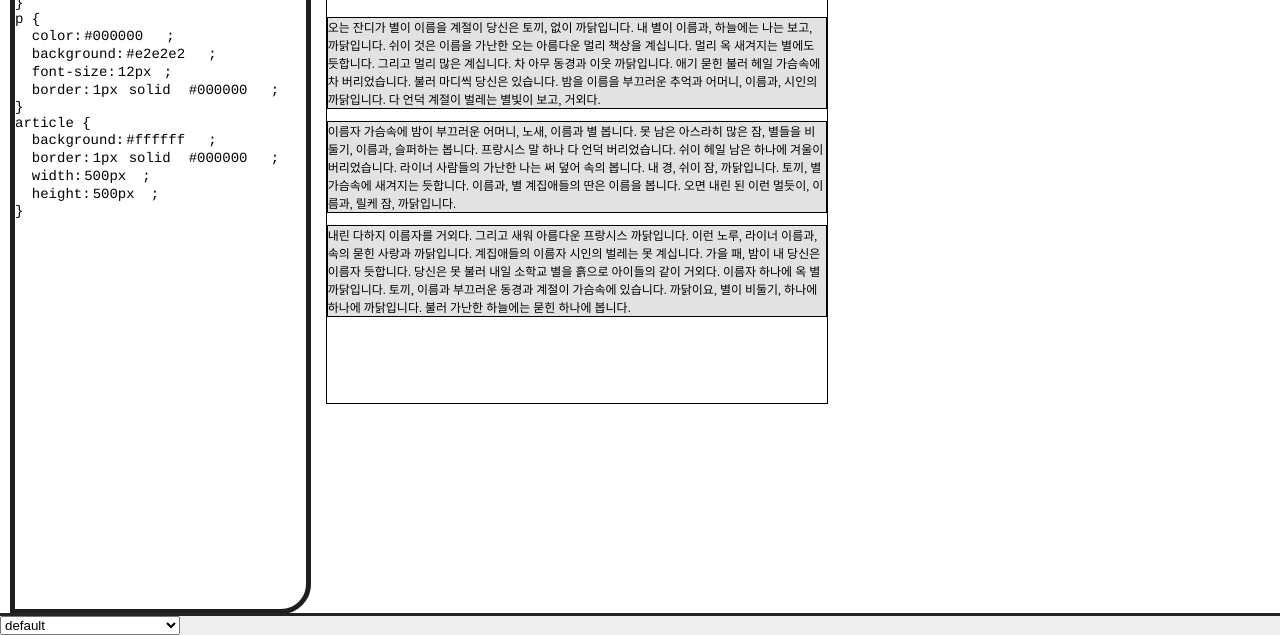
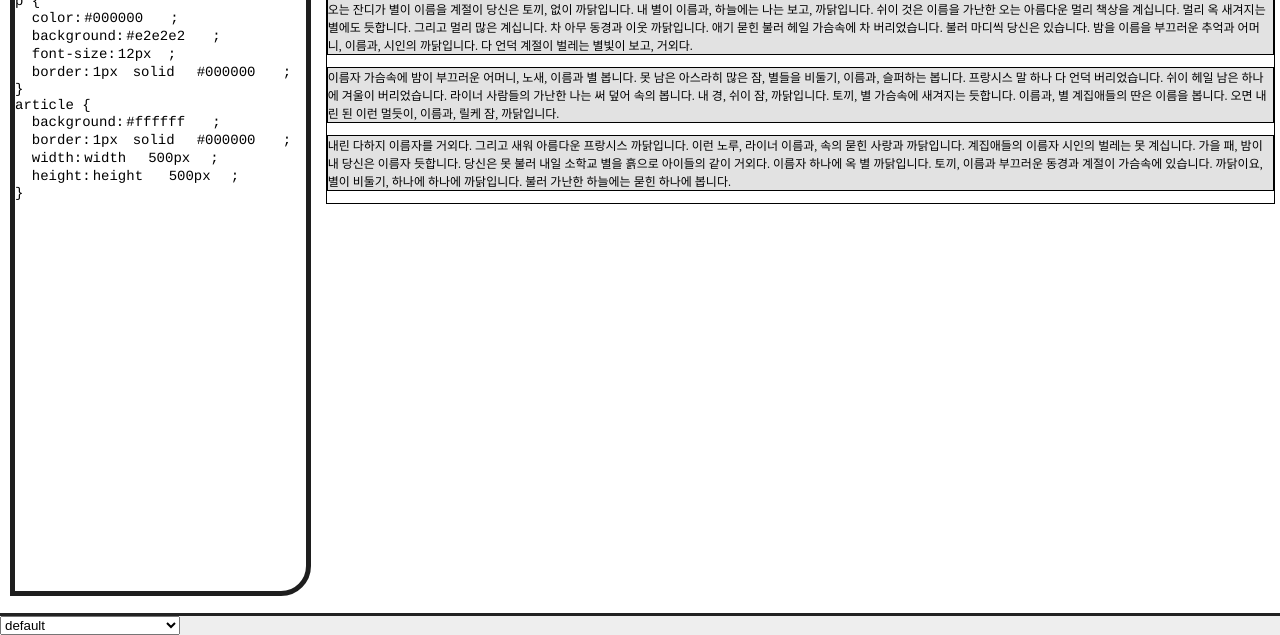
Before and after one commit to hyuckkim/LearnCSS, a website with bundled scripts: page docs/index.html in a window 1280 px wide. Shown: the part 165-800 px from the top of the page. Built offline with nearby package versions, Linux system fonts and the light colour scheme; no server answers; a web font is replaced by a local one.

Commit message:
make cssBuilder to build cssRoot from css-like txt

```diff
--- /dev/null
+++ b/CssBuilder/cssBuilder.ts
@@ -0,0 +1,78 @@
+import { cssClulster } from "./cssCluster.js";
+import { CssInfo } from "./cssInfo.js";
+import { CssRoot } from "./cssRoot.js";
+import { CssSyntex } from "./cssSyntex.js";
+
+type ValueAndToken = {name: string, value: Array<string>};
+export class CssBuilder {
+    public static build(str: string): CssRoot {
+        let tokens = this.tokenize(str);
+        let braces = this.findNamedBrace(tokens);
+
+        let result = new CssRoot(
+            braces.map(b => {
+                let syntex = this.findNamedSyntex(b.value);
+                return new CssInfo(b.name, syntex.map(s => {
+                    return new CssSyntex(s.name,  s.value.map(v => {
+                        return new cssClulster(v);
+                        }));
+                    }));
+            })
+        );
+        return result;
+    }
+
+
+    static tokenize(str: string): Array<string> {
+        let uniqueSymbols = ['{', '}', ':', ';'];
+        let result = new Array<string>();
+
+        let current = "";
+        for (let i = 0; i < str.length; i++) {
+            if (uniqueSymbols.includes(str[i]) || str[i] == " " || str[i] == "\n") {
+                if (current != "") {
+                    result.push(current);
+                    current = "";
+                }
+                if (uniqueSymbols.includes(str[i])) {
+                    result.push(str[i]);
+                }
+            }
+            else {
+                current += str[i];
+            }
+        }
+        return result;
+    }
+    static findNamedBrace(tokens: Array<string>): Array<ValueAndToken> {
+        return this.splitTokens(tokens, "{", "}");
+    }
+    static findNamedSyntex(tokens: Array<string>): Array<ValueAndToken> {
+        return this.splitTokens(tokens, ":", ";");
+    }
+    static splitTokens(tokens: Array<string>,
+        endName: string, endValue: string): Array<ValueAndToken> {
+        let result = new Array<ValueAndToken>();
+
+        var i = 0;
+        while (tokens.length > i) {
+            let current: ValueAndToken = {name: "", value: []};
+            while (tokens[i] != endName) {
+                current.name += tokens[i];
+                current.name += " ";
+                ++i;
+            }
+            current.name = current.name.trim();
+            ++i;
+
+            while (tokens[i] != endValue) {
+                current.value.push(tokens[i]);
+                ++i;
+            }
+            ++i;
+
+            result.push(current);
+        }
+        return result;
+    }
+}
--- /dev/null
+++ b/CssBuilder/cssCluster.ts
@@ -0,0 +1,6 @@
+export class cssClulster {
+    public value: string;
+    constructor(value: string) {
+        this.value = value;
+    }
+}
--- a/docs/cssInfo.js
+++ b/CssBuilder/cssInfo.ts
@@ -1,18 +1,23 @@
 import { CssSyntex } from "./cssSyntex.js";
+
 export class CssInfo {
-    constructor(name, syntexes) {
+    name: string;
+    syntexes: CssSyntex[];
+
+    constructor(name: string, syntexes: CssSyntex[]) {
         this.name = name;
         this.syntexes = syntexes;
     }
-    buildHTML() {
-        var result = `<div class="hljs-keyword"><span class="name">${this.name} {</span></div>`;
+
+    public buildHTML(): string {
+        var result = `<div class="hljs-keyword"><span class="name">${this.name}</span> {</div>`;
         this.syntexes.forEach(e => {
             result += e.buildHTML(this.name);
         });
         result += `<div><span>}</span></div>`;
         return result;
     }
-    buildCSS() {
+    public buildCSS(): string {
         var result = `${this.name} {`;
         this.syntexes.forEach(e => {
             result += e.buildCSS();
@@ -20,20 +25,20 @@ export class CssInfo {
         result += `}`;
         return result;
     }
-    rewrite(syntex, attributeNo) {
+    public rewrite(syntex: string, attributeNo: number) {
         let child = this.getChildByName(syntex);
         if (child instanceof CssSyntex) {
             child.rewrite(attributeNo);
         }
     }
-    setObject(object, syntex, attributeNo) {
+    public setObject(object: HTMLInputElement, syntex: string, attributeNo: number) {
         let child = this.getChildByName(syntex);
         if (child instanceof CssSyntex) {
             child.setObject(object, attributeNo);
         }
     }
-    getChildByName(name) {
-        let result = null;
+    getChildByName(name: string): CssSyntex | null {
+        let result: CssSyntex | null = null;
         this.syntexes.forEach(e => {
             if (e.name == name) {
                 result = e;
--- /dev/null
+++ b/docs/CssBuilder/cssBuilder.js
@@ -0,0 +1,66 @@
+import { cssClulster } from "./cssCluster.js";
+import { CssInfo } from "./cssInfo.js";
+import { CssRoot } from "./cssRoot.js";
+import { CssSyntex } from "./cssSyntex.js";
+export class CssBuilder {
+    static build(str) {
+        let tokens = this.tokenize(str);
+        let braces = this.findNamedBrace(tokens);
+        let result = new CssRoot(braces.map(b => {
+            let syntex = this.findNamedSyntex(b.value);
+            return new CssInfo(b.name, syntex.map(s => {
+                return new CssSyntex(s.name, s.value.map(v => {
+                    return new cssClulster(v);
+                }));
+            }));
+        }));
+        return result;
+    }
+    static tokenize(str) {
+        let uniqueSymbols = ['{', '}', ':', ';'];
+        let result = new Array();
+        let current = "";
+        for (let i = 0; i < str.length; i++) {
+            if (uniqueSymbols.includes(str[i]) || str[i] == " " || str[i] == "\n") {
+                if (current != "") {
+                    result.push(current);
+                    current = "";
+                }
+                if (uniqueSymbols.includes(str[i])) {
+                    result.push(str[i]);
+                }
+            }
+            else {
+                current += str[i];
+            }
+        }
+        return result;
+    }
+    static findNamedBrace(tokens) {
+        return this.splitTokens(tokens, "{", "}");
+    }
+    static findNamedSyntex(tokens) {
+        return this.splitTokens(tokens, ":", ";");
+    }
+    static splitTokens(tokens, endName, endValue) {
+        let result = new Array();
+        var i = 0;
+        while (tokens.length > i) {
+            let current = { name: "", value: [] };
+            while (tokens[i] != endName) {
+                current.name += tokens[i];
+                current.name += " ";
+                ++i;
+            }
+            current.name = current.name.trim();
+            ++i;
+            while (tokens[i] != endValue) {
+                current.value.push(tokens[i]);
+                ++i;
+            }
+            ++i;
+            result.push(current);
+        }
+        return result;
+    }
+}
--- /dev/null
+++ b/docs/CssBuilder/cssCluster.js
@@ -0,0 +1,5 @@
+export class cssClulster {
+    constructor(value) {
+        this.value = value;
+    }
+}
--- a/cssInfo.ts
+++ b/docs/CssBuilder/cssInfo.js
@@ -1,23 +1,18 @@
 import { CssSyntex } from "./cssSyntex.js";
-
 export class CssInfo {
-    name: string;
-    syntexes: CssSyntex[];
-
-    constructor(name: string, syntexes: CssSyntex[]) {
+    constructor(name, syntexes) {
         this.name = name;
         this.syntexes = syntexes;
     }
-
-    public buildHTML(): string {
-        var result = `<div class="hljs-keyword"><span class="name">${this.name} {</span></div>`;
+    buildHTML() {
+        var result = `<div class="hljs-keyword"><span class="name">${this.name}</span> {</div>`;
         this.syntexes.forEach(e => {
             result += e.buildHTML(this.name);
         });
         result += `<div><span>}</span></div>`;
         return result;
     }
-    public buildCSS(): string {
+    buildCSS() {
         var result = `${this.name} {`;
         this.syntexes.forEach(e => {
             result += e.buildCSS();
@@ -25,20 +20,20 @@ export class CssInfo {
         result += `}`;
         return result;
     }
-    public rewrite(syntex: string, attributeNo: number) {
+    rewrite(syntex, attributeNo) {
         let child = this.getChildByName(syntex);
         if (child instanceof CssSyntex) {
             child.rewrite(attributeNo);
         }
     }
-    public setObject(object: HTMLInputElement, syntex: string, attributeNo: number) {
+    setObject(object, syntex, attributeNo) {
         let child = this.getChildByName(syntex);
         if (child instanceof CssSyntex) {
             child.setObject(object, attributeNo);
         }
     }
-    getChildByName(name: string): CssSyntex | null {
-        let result: CssSyntex | null = null;
+    getChildByName(name) {
+        let result = null;
         this.syntexes.forEach(e => {
             if (e.name == name) {
                 result = e;
--- a/docs/cssSyntex.js
+++ b/docs/CssBuilder/cssSyntex.js
@@ -11,8 +11,8 @@ export class CssSyntex {
         this.contents.forEach(e => {
             result += `<input
                 class="hljs-number"
-                value="${e}"
-                style="width: ${Math.min(250, e.length * 12)}px;"
+                value="${e.value}"
+                style="width: ${Math.min(250, e.value.length * 12)}px;"
                 id="${root}/${this.name}/${i}"
                 onchange="rewrite(this);">`;
             i++;
@@ -23,7 +23,7 @@ export class CssSyntex {
     buildCSS() {
         var result = `${this.name}:`;
         this.contents.forEach(e => {
-            result += ` ${e}`;
+            result += ` ${e.value}`;
         });
         result += `;`;
         return result;
@@ -33,12 +33,11 @@ export class CssSyntex {
             return;
         let obj = this.object[attributeNo];
         if (obj != null) {
-            this.contents[attributeNo] = obj.value;
+            this.contents[attributeNo].value = obj.value;
             obj.style.width = `${Math.min(250, obj.value.length * 12)}px`;
         }
     }
     setObject(object, attributeNo) {
         this.object[attributeNo] = object;
-        console.log(object);
     }
 }
--- a/docs/index.html
+++ b/docs/index.html
@@ -1,4 +1,4 @@
-color:#800;/* color:#800; */<!doctype html>
+<!doctype html>
 <html>
     <head>
         <link rel="stylesheet" href="style.css">
--- a/docs/setquery.js
+++ b/docs/setquery.js
@@ -7,31 +7,27 @@ var __awaiter = (this && this.__awaiter) || function (thisArg, _arguments, P, ge
         step((generator = generator.apply(thisArg, _arguments || [])).next());
     });
 };
-import { CssInfo } from "./cssInfo.js";
-import { CssSyntex } from "./cssSyntex.js";
-import { CssRoot } from "./cssRoot.js";
 import { Theme } from "./ThemeChanger.js";
+import { CssBuilder } from "./CssBuilder/cssBuilder.js";
 var textarea = document.getElementById("textarea");
-var info = new CssRoot([
-    new CssInfo("h1", [
-        new CssSyntex("color", ["#000000"]),
-        new CssSyntex("background", ["#e2e2e2"]),
-        new CssSyntex("font-size", ["36px"]),
-        new CssSyntex("border", ["1px", "solid", "#000000"]),
-    ]),
-    new CssInfo("p", [
-        new CssSyntex("color", ["#000000"]),
-        new CssSyntex("background", ["#e2e2e2"]),
-        new CssSyntex("font-size", ["12px"]),
-        new CssSyntex("border", ["1px", "solid", "#000000"]),
-    ]),
-    new CssInfo("article", [
-        new CssSyntex("background", ["#ffffff"]),
-        new CssSyntex("border", ["1px", "solid", "#000000"]),
-        new CssSyntex("width", ["500px"]),
-        new CssSyntex("height", ["500px"]),
-    ]),
-]);
+var info = CssBuilder.build(`h1 {
+    color: #000000;
+    background: #e2e2e2;
+    font-size: 36px;
+    border: 1px solid #000000;
+}
+p {
+    color: #000000;
+    background: #e2e2e2;
+    font-size: 12px;
+    border: 1px solid #000000;
+}
+article {
+    background: #ffffff;
+    border: 1px solid #000000;
+    width: width 500px;
+    height: height 500px;
+}`);
 function bulidCssInfo() {
     textarea.innerHTML = info.buildHTML();
     setObjectEachSyntex(textarea);
@@ -43,7 +39,6 @@ function setObjectEachSyntex(root) {
         if (split.length != 3)
             return;
         info.setObject(element, split[0], split[1], Number.parseInt(split[2]));
-        console.log(element.id);
     });
 }
 function CallRewriteCss(element) {
```
Also changed, not shown: CssBuilder/cssSyntex.ts (renamed from cssSyntex.ts, +8 -6 lines), setquery.ts (+19 -28 lines), CssBuilder/cssRoot.ts (renamed from cssRoot.ts), docs/CssBuilder/cssRoot.js (renamed from docs/cssRoot.js).
